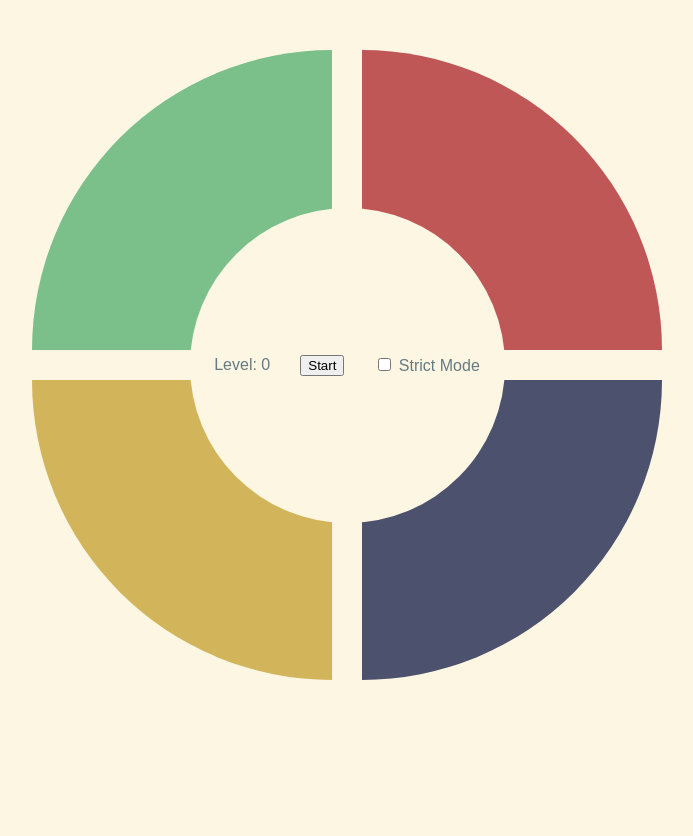
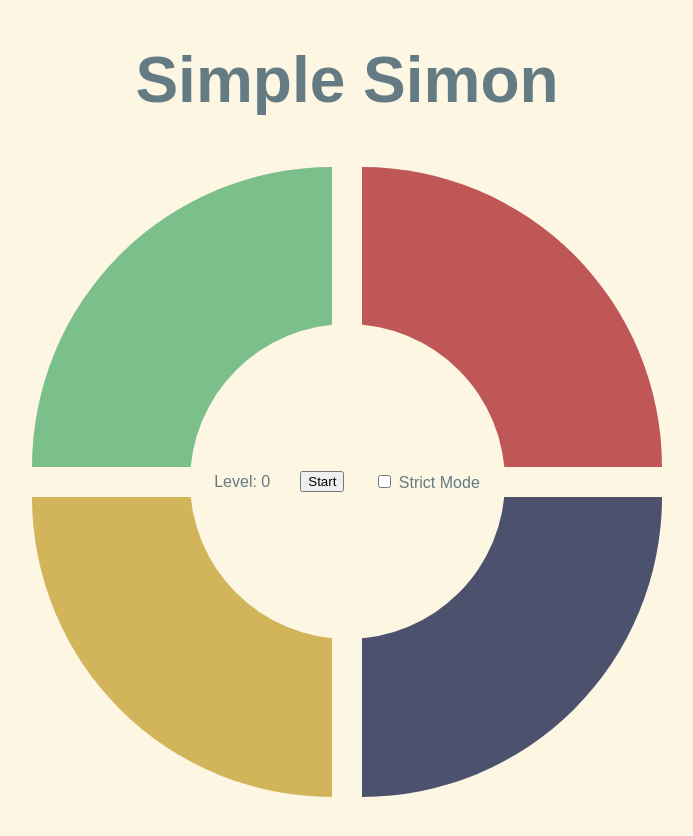
Before and after one commit to LegitStudent/simon-game, a website: page index.html in a window 1280 px wide. Shown: the whole page, without its empty margins (293-986 px from the left). Before the commit the page ends 800 px from the top, so only its background shows below. Drawn offline with nearby package versions, Linux system fonts and the light colour scheme.

Commit message:
added title on top of page

```diff
--- a/index.html
+++ b/index.html
@@ -9,6 +9,7 @@
   <link rel="stylesheet" href="styles.css">
 </head>
 <body>
+  <h1 class="header-text">Simple Simon</h1>
   <main class="app">
     <div class="controls">
       <p class="current-level">Level: {{ level }}</p>
```
